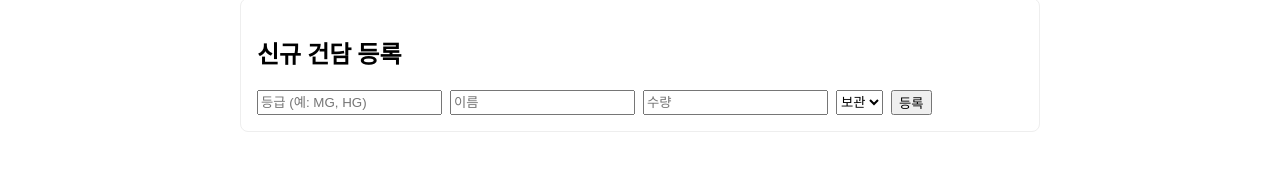
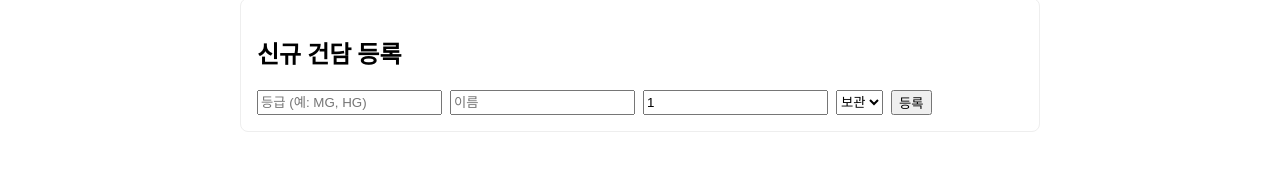
Before and after one commit to ungit003/gundam-inventory, a Vue app: page / in a window 1280 px wide. Shown: the part 179-348 px from the top of the page. Built offline with nearby package versions, Linux system fonts and the light colour scheme.

Commit message:
사용자 입력 처리하기

```diff
--- a/src/App.vue
+++ b/src/App.vue
@@ -18,6 +18,21 @@ const gundams = ref([
   { id: 2, grade: 'HG', name: '에어리얼', quantity: 2, status: '판매' },
   { id: 3, grade: 'RG', name: '사자비', quantity: 1, status: '보관' },
 ]);
+
+// 1. 자식 컴포넌트(GundamForm)가 보낸 이벤트를 처리할 함수를 정의합니다.
+//    이벤트와 함께 전달된 데이터는 함수의 매개변수(newGundamData)로 받게 됩니다.
+const handleAddGundam = (newGundamData) => {
+  // 2. 전달받은 새 건담 데이터에 고유한 id를 추가합니다.
+  //    Date.now()는 현재 시간을 밀리초로 반환하므로, 간단한 고유 ID로 사용하기 좋습니다.
+  const newGundamWithId = {
+    ...newGundamData,
+    id: Date.now()
+  };
+
+  // 3. 기존 건담 목록 배열(gundams.value)에 새로운 건담을 추가합니다.
+  //    'gundams'가 'ref'로 만든 반응형 데이터이므로, 배열에 push하는 순간 화면이 자동으로 업데이트됩니다.
+  gundams.value.push(newGundamWithId);
+};
 </script>
 
 <template>
@@ -30,7 +45,12 @@ const gundams = ref([
   </header>
   <main>
     <!-- 등록 폼 컴포넌트가 이 자리에 렌더링됩니다. -->
-    <GundamForm />
+    <!--
+      4. 자식 컴포넌트에 이벤트 리스너를 추가합니다.
+      - '@add-gundam': GundamForm 컴포넌트가 'add-gundam' 이벤트를 발생시키면
+      - 'handleAddGundam': 우리가 위에서 만든 handleAddGundam 함수를 실행하라는 의미입니다.
+    -->
+    <GundamForm @add-gundam="handleAddGundam" />
 
     <!-- 재고 목록 컴포넌트가 이 자리에 렌더링됩니다. -->
     <!--
--- a/src/components/GundamForm.vue
+++ b/src/components/GundamForm.vue
@@ -1,18 +1,58 @@
 <!-- src/components/GundamForm.vue -->
 
 <script setup>
-// 여기도 아직은 로직이 필요 없으므로 비워둡니다.
+// 1. 폼 입력을 임시로 저장할 반응형 데이터를 만들기 위해 'ref'를 가져옵니다.
+import { ref } from 'vue';
+
+// 2. 이 컴포넌트가 부모에게 'add-gundam'이라는 이름의 이벤트를 보낼 것이라고 선언합니다.
+// 이렇게 미리 선언해두면 코드가 명확해지고, Vue 개발자 도구에서도 확인하기 좋습니다.
+const emit = defineEmits(['add-gundam']);
+
+// 3. 폼의 각 입력 필드와 연결될 객체를 생성합니다.
+// 사용자가 폼에 무언가 입력하면 이 객체의 속성값이 실시간으로 바뀝니다.
+const newGundam = ref({
+  grade: '',
+  name: '',
+  quantity: 1,
+  status: '보관'
+});
+
+// 4. 폼이 제출될 때 실행될 함수입니다.
+const handleSubmit = () => {
+  // 간단한 유효성 검사: 건담 이름이 비어있으면 경고하고 함수를 종료합니다.
+  if (!newGundam.value.name.trim()) {
+    alert('건담 이름을 입력해주세요.');
+    return;
+  }
+
+  // 5. 'add-gundam' 이벤트를 발생시키면서, 사용자가 입력한 데이터(newGundam.value)를 함께 보냅니다.
+  // 객체를 복사해서 보내는 것이 안전합니다. ({ ...newGundam.value })
+  emit('add-gundam', { ...newGundam.value });
+
+  // 6. 데이터를 부모에게 보낸 후, 다음 입력을 위해 폼을 깨끗하게 초기화합니다.
+  newGundam.value = { grade: '', name: '', quantity: 1, status: '보관' };
+};
 </script>
 
 <template>
   <!-- 새로운 건담을 등록하기 위한 입력 폼입니다. -->
   <div class="gundam-form-container">
     <h2>신규 건담 등록</h2>
-    <form>
-      <input type="text" placeholder="등급 (예: MG, HG)">
-      <input type="text" placeholder="이름">
-      <input type="number" placeholder="수량" min="1">
-      <select>
+    <!--
+      7. form 태그에 @submit.prevent="handleSubmit"를 추가합니다.
+      - '@submit': 폼이 제출될 때 (Enter 키 또는 등록 버튼 클릭)
+      - '.prevent': 폼 제출 시 발생하는 페이지 새로고침(기본 동작)을 막아줍니다.
+    -->
+    <form @submit.prevent="handleSubmit">
+      <!--
+        8. 'v-model'을 사용해 input과 데이터를 양방향으로 연결합니다.
+        - 사용자가 입력창에 타이핑하면 newGundam.value.grade 값이 바뀝니다.
+        - 코드에서 newGundam.value.grade 값을 바꾸면 입력창의 내용도 바뀝니다.
+      -->
+      <input type="text" placeholder="등급 (예: MG, HG)" v-model="newGundam.grade">
+      <input type="text" placeholder="이름" v-model="newGundam.name">
+      <input type="number" placeholder="수량" min="1" v-model.number="newGundam.quantity">
+      <select v-model="newGundam.status">
         <option>보관</option>
         <option>판매</option>
       </select>
```
